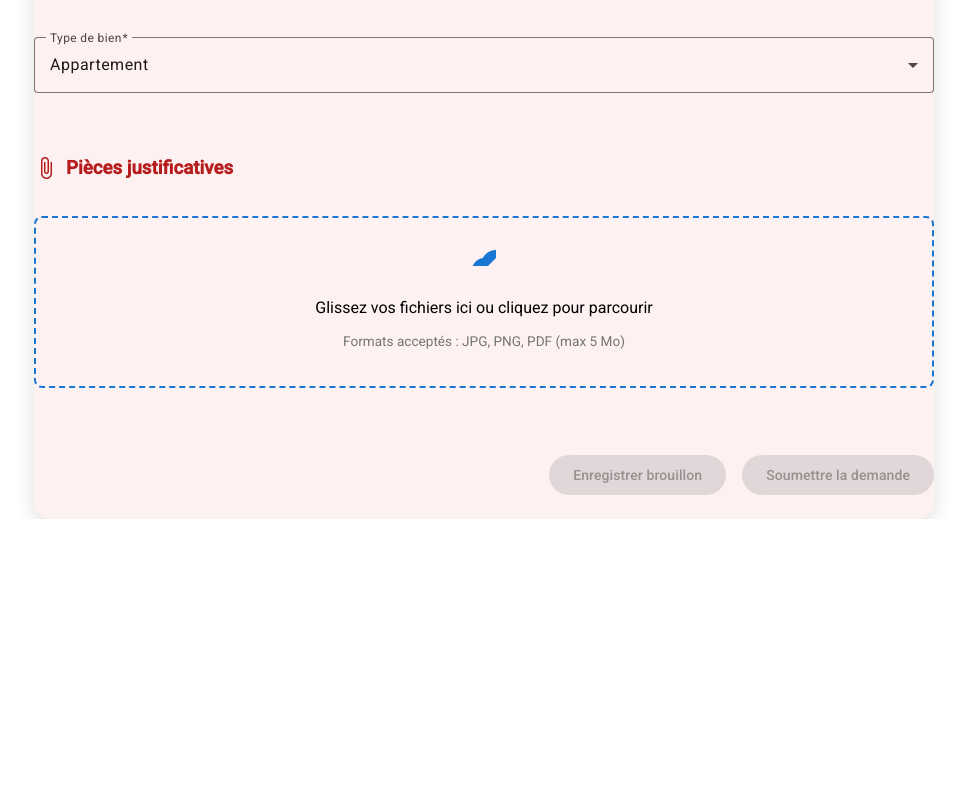
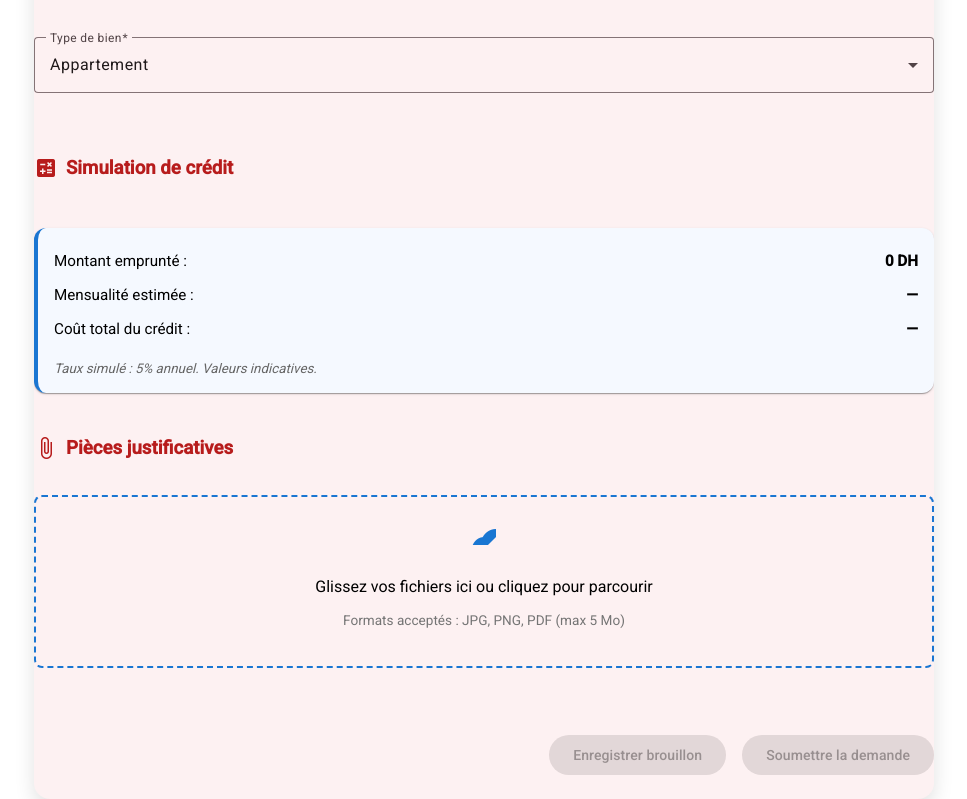
Before and after one commit to imanebf/Workflow-Bancaire, an Angular app: page /nouvelle-demande in a window 1280 px wide. Shown: the part 1180-1979 px from the top of the page, without its empty margins (156-1123 px from the left). Before the commit the page ends 1699 px from the top, so only its background shows below. Built offline with nearby package versions, Linux system fonts and the light colour scheme.

Commit message:
fex dark moode problems

```diff
--- a/src/app/pages/draft-application/draft-application.component.html
+++ b/src/app/pages/draft-application/draft-application.component.html
@@ -82,6 +82,25 @@
         </mat-select>
       </mat-form-field>
 
+      <h3><mat-icon>calculate</mat-icon> Simulation de crédit</h3>
+      <mat-card class="simulation-card">
+        <div class="simulation-row">
+          <span>Montant emprunté :</span>
+          <strong>{{ (applicationForm.value.prixBien - applicationForm.value.apport) | number }} DH</strong>
+        </div>
+        <div class="simulation-row">
+          <span>Mensualité estimée :</span>
+          <strong>{{ getMensualiteFormatted() }}</strong>
+        </div>
+        <div class="simulation-row">
+          <span>Coût total du crédit :</span>
+          <strong>{{ getCoutTotalCred() }}</strong>
+        </div>
+        <div class="simulation-note">
+          <small>Taux simulé : 5% annuel. Valeurs indicatives.</small>
+        </div>
+      </mat-card>
+
       <h3><mat-icon>attach_file</mat-icon> Pièces justificatives</h3>
       <div class="upload-area" (click)="fileInput.click()">
         <mat-icon>cloud_upload</mat-icon>
--- a/src/app/pages/draft-application/draft-application.component.scss
+++ b/src/app/pages/draft-application/draft-application.component.scss
@@ -83,3 +83,23 @@ mat-form-field {
     flex-direction: column;
   }
 }
+
+.simulation-card {
+  background: #f5f9ff;
+  border-left: 4px solid #1976d2;
+  padding: 16px;
+  margin-top: 12px;
+}
+
+.simulation-row {
+  display: flex;
+  justify-content: space-between;
+  margin: 8px 0;
+  font-size: 0.95rem;
+}
+
+.simulation-note {
+  margin-top: 12px;
+  color: #666;
+  font-style: italic;
+}
--- a/src/app/pages/draft-application/draft-application.component.ts
+++ b/src/app/pages/draft-application/draft-application.component.ts
@@ -54,6 +54,37 @@ export class DraftApplicationComponent implements OnInit {
       }
     });
   }
+
+  calculateMensualite(): number {
+  const prixBien = this.applicationForm.get('prixBien')?.value || 0;
+  const apport = this.applicationForm.get('apport')?.value || 0;
+  const duree = this.applicationForm.get('duree')?.value || 0;
+
+  const montantEmprunte = prixBien - apport;
+  if (montantEmprunte <= 0 || duree <= 0) return 0;
+
+  const tauxAnnuel = 0.05;
+  const tauxMensuel = tauxAnnuel / 12;
+  const nbMensualites = duree * 12;
+
+  const numerateur = montantEmprunte * tauxMensuel * Math.pow(1 + tauxMensuel, nbMensualites);
+  const denominateur = Math.pow(1 + tauxMensuel, nbMensualites) - 1;
+  const mensualite = numerateur / denominateur;
+
+  return isNaN(mensualite) ? 0 : mensualite;
+}
+
+getMensualiteFormatted(): string {
+  const m = this.calculateMensualite();
+  return m > 0 ? `${m.toFixed(2)} DH/mois` : '—';
+}
+
+getCoutTotalCred(): string {
+  const m = this.calculateMensualite();
+  const duree = this.applicationForm.get('duree')?.value || 0;
+  const total = m * duree * 12;
+  return total > 0 ? `${total.toLocaleString('fr-FR')} DH` : '—';
+}
 
   private initForm(): void {
     this.applicationForm = this.fb.group({
--- a/src/styles.scss
+++ b/src/styles.scss
@@ -3,27 +3,57 @@
 
 html, body { height: 100%; }
 body { margin: 0; font-family: Roboto, "Helvetica Neue", sans-serif; }
-
-
 .dark-theme {
   background-color: #121212;
   color: #e0e0e0;
 
+  .mat-mdc-form-field {
+    color: #bdbdbd;
 
-  .mat-mdc-card {
+    .mat-mdc-input-element {
+      color: #ffffff !important;
+      caret-color: #bb86fc;
+    }
+
+    .mat-mdc-form-field-infix {
+      border-top: 1px solid #333 !important;
+    }
+
+    &.mat-focused {
+      .mat-mdc-form-field-infix {
+        border-top-color: #bb86fc !important;
+      }
+      .mat-mdc-form-field-label {
+        color: #bb86fc !important;
+      }
+    }
+
+    .mat-mdc-form-field-placeholder {
+      color: #757575 !important;
+    }
+  }
+
+  .mat-mdc-raised-button,
+  .mat-mdc-stroked-button {
+    color: #e0e0e0;
+    border-color: #333;
+  }
+  .mat-mdc-raised-button.mat-primary {
+    background-color: #bb86fc;
+    color: #000;
+  }
+  .mat-mdc-raised-button.mat-accent {
+    background-color: #03dac6;
+    color: #000;
+  }
+
+  .mat-mdc-select-value {
+    color: #ffffff !important;
+  }
+
+  mat-card {
     background-color: #1e1e1e;
     color: #e0e0e0;
-  }
-
-
-  .mat-mdc-form-field {
-    color: #bdbdbd;
-  }
-  .mat-mdc-input-element {
-    color: #e0e0e0;
-  }
-  .mat-mdc-form-field-focus-overlay {
-    background-color: #1e1e1e;
   }
 
   h1, h2, h3, h4, h5, h6, p, span, div {
@@ -46,6 +76,7 @@ body { margin: 0; font-family: Roboto, "Helvetica Neue", sans-serif; }
       color: #ef9a9a;
     }
   }
+
   .application-card {
     background-color: #1e1e1e;
     box-shadow: 0 4px 12px rgba(0,0,0,0.3);
@@ -53,9 +84,4 @@ body { margin: 0; font-family: Roboto, "Helvetica Neue", sans-serif; }
   .status-badge {
     color: white !important;
   }
-
-  .mat-mdc-snack-bar-container {
-    color: #e0e0e0;
-    background: #333 !important;
-  }
 }
```
